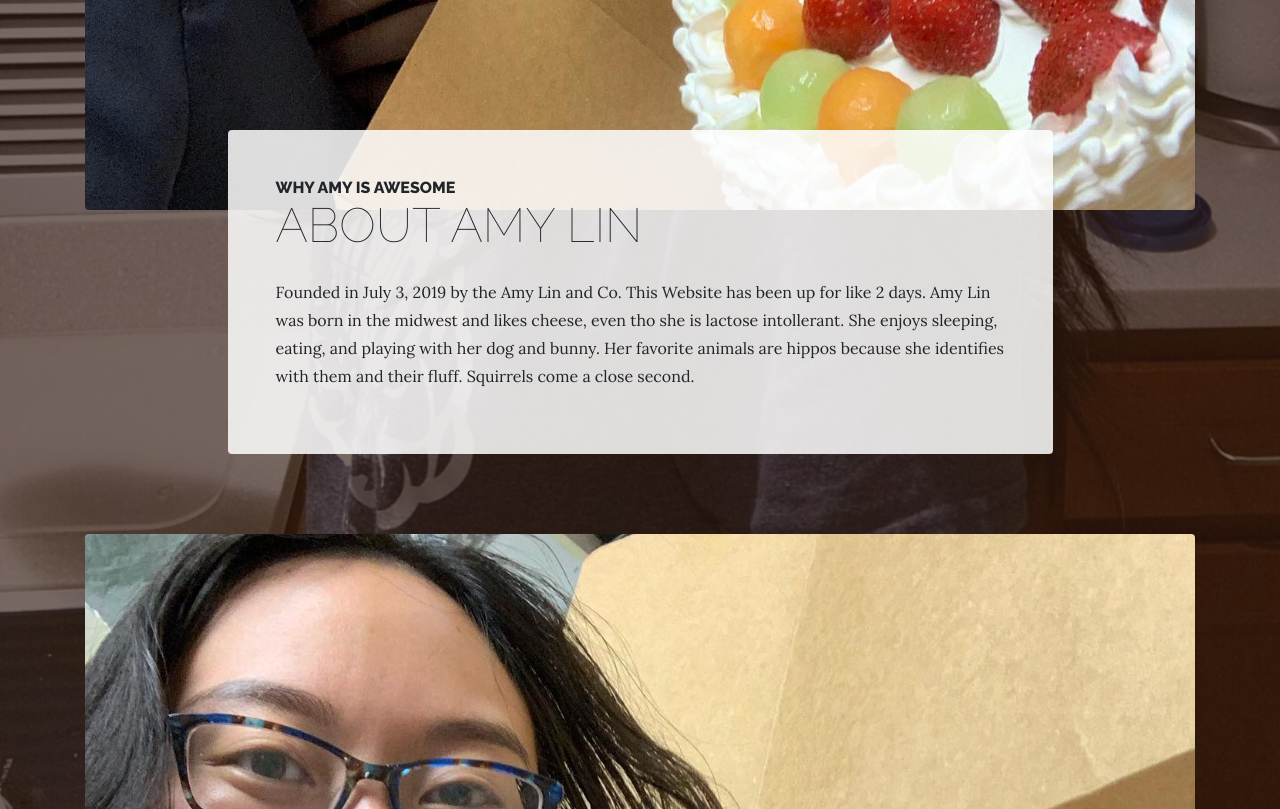
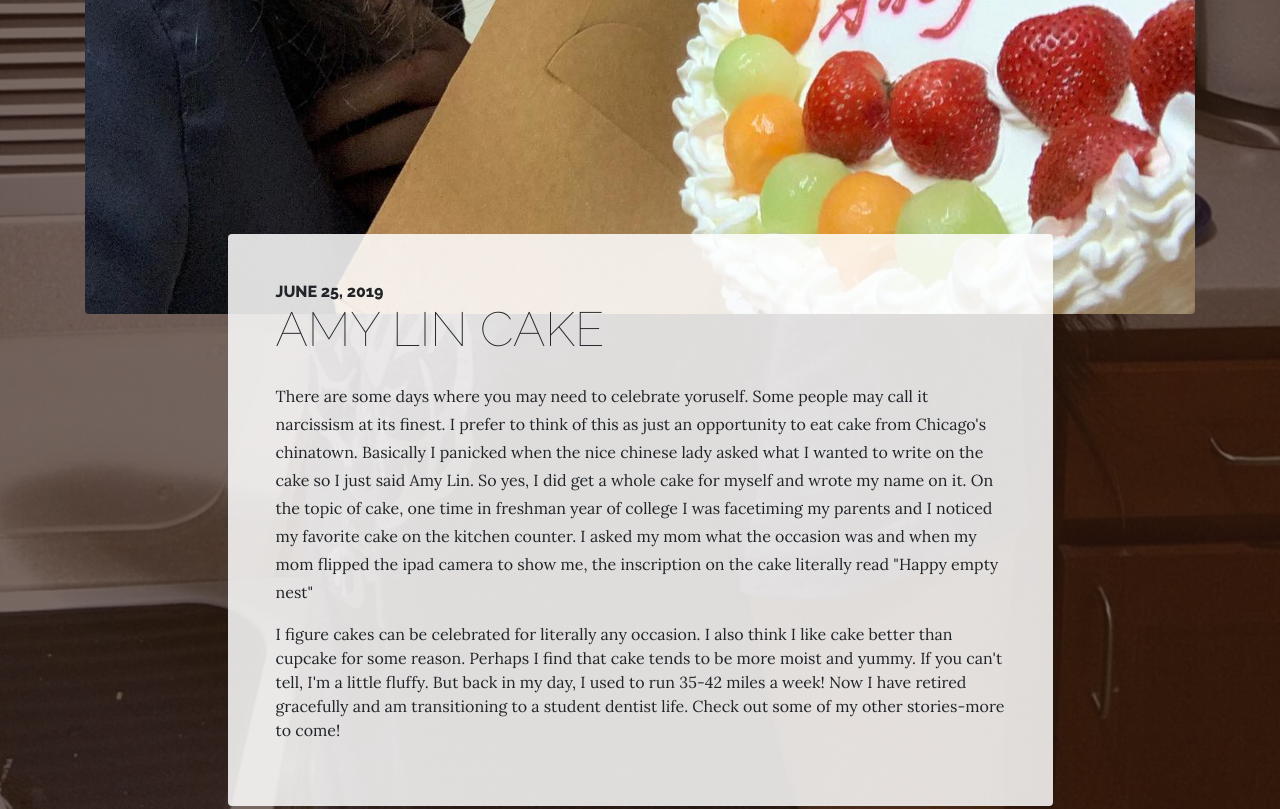
Before and after one commit to amyslin96/saypoop, a website: page stories.html in a window 1280 px wide. Shown: the part 1340-2149 px from the top of the page. Drawn offline with Linux system fonts and the light colour scheme.

Commit message:
update stuff

```diff
--- a/stories.html
+++ b/stories.html
@@ -62,23 +62,29 @@
 
   <section class="page-section about-heading">
     <div class="container">
+
+                <span class="section-heading-lower">Charmingly Eccentric Stories</span>
+
+    </div>
+  </section>
+
+  <section class="page-section about-heading">
+    <div class="container">
       <img class="img-fluid rounded about-heading-img mb-3 mb-lg-0" src="img/about.jpg" alt="">
       <div class="about-heading-content">
         <div class="row">
           <div class="col-xl-9 col-lg-10 mx-auto">
             <div class="bg-faded rounded p-5">
               <h2 class="section-heading mb-4">
-                <span class="section-heading-upper">Why Amy is Awesome </span>
-                <span class="section-heading-lower">About Amy Lin</span>
+                <span class="section-heading-upper">June 25, 2019</span>
+                <span class="section-heading-lower"> Amy Lin Cake</span>
               </h2>
-              <p>Founded in July 3, 2019 by the Amy Lin and Co. This Website has been up for like 2 days. Amy Lin was born in the midwest and likes cheese, even tho she is lactose intollerant. She enjoys sleeping, eating, and playing with her dog and bunny. Her favorite animals are hippos because she identifies with them and their fluff. Squirrels come a close second.
+              <p>There are some days where you may need to celebrate yoruself. Some people may call it narcissism at its finest. I prefer to think of this as just an opportunity to eat cake from Chicago's chinatown. Basically I panicked when the nice chinese lady asked what I wanted to write on the cake so I just said Amy Lin. So yes, I did get a whole cake for myself and wrote my name on it. On the topic of cake, one time in freshman year of college I was facetiming my parents and I noticed my favorite cake on the kitchen counter. I asked my mom what the occasion was and when my mom flipped the ipad camera to show me, the inscription on the cake literally read "Happy empty nest"
               </p>
+              I figure cakes can be celebrated for literally any occasion. I also think I like cake better than cupcake for some reason. Perhaps I find that cake tends to be more moist and yummy. If you can't tell, I'm a little fluffy. But back in my day, I used to run 35-42 miles a week! Now I have retired gracefully and am transitioning to a student dentist life. Check out some of my other stories-more to come! </p>
             </div>
           </div>
         </div>
-      </div>
-    </div>
-  </section>
 
   <section class="page-section about-heading">
     <div class="container">
```
